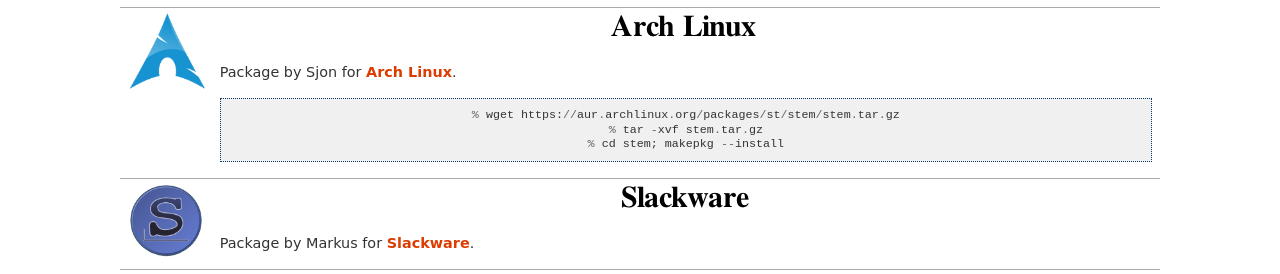
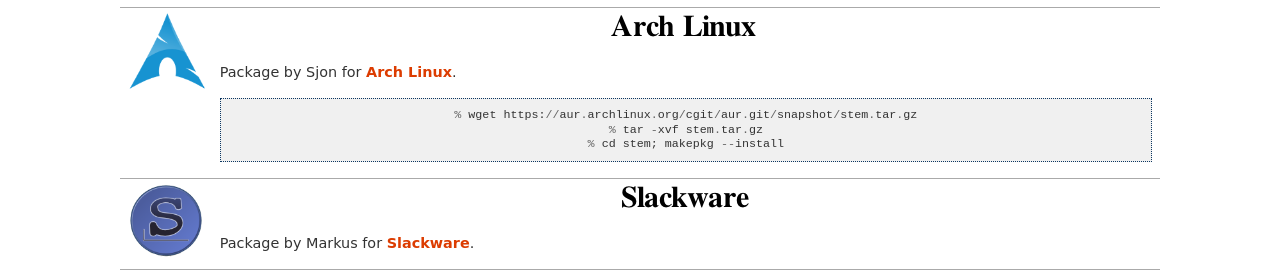
Before and after one commit to torproject/stem, a Sphinx documentation site: the page built from docs/download.rst, in a window 1280 px wide. Shown: the part 1056-1330 px from the top of the page. Built offline with Sphinx 7.4.7, drawn with Linux system fonts in a browser that asks for light colours; some of the changed lines change nothing that is shown.

Commit message:
Update Arch Linux tarball url
Old 'packages' link is now a 404, swapping to the new url they use nowadays...

  https://wiki.archlinux.org/index.php/Arch_User_Repository#Installing_packages

```diff
--- a/docs/download.rst
+++ b/docs/download.rst
@@ -157,7 +157,7 @@
 
        ::
 
-           % wget https://aur.archlinux.org/packages/st/stem/stem.tar.gz
+           % wget https://aur.archlinux.org/cgit/aur.git/snapshot/stem.tar.gz
            % tar -xvf stem.tar.gz
            % cd stem; makepkg --install
 
```
